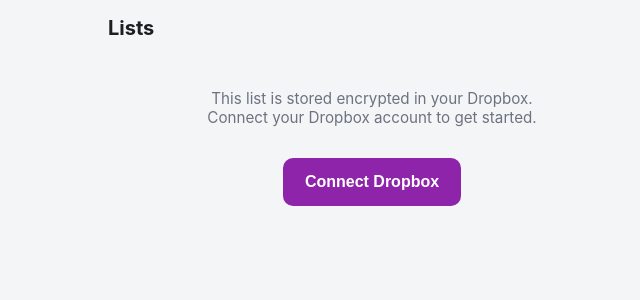
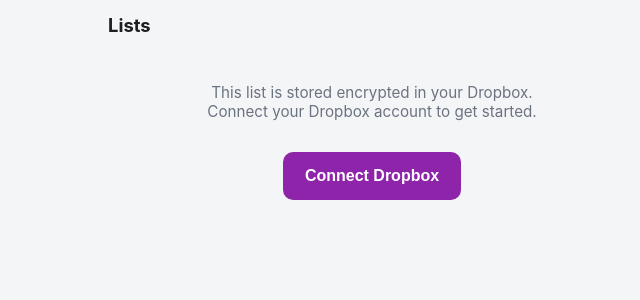
Before and after one commit to ramon-astudillo/ramon-astudillo.github.io, a Jekyll site: the page shared-todo/index.html, which Jekyll copies as it is, in a window 1280 px wide. Shown: the top 300 px of the page, without its empty margins (268-908 px from the left). Built offline with Jekyll 4.4.1, drawn with Linux system fonts in a browser that asks for light colours.

Commit message:
shared-todo: add dark mode setting, compress header to two lines

```diff
--- a/shared-todo/app.js
+++ b/shared-todo/app.js
@@ -83,9 +83,29 @@
   el("todoList").hidden = !isList;
   el("emptyState").hidden = true; // render() decides whether to show this
   el("addBar").hidden = !isList;
-  el("syncLine").hidden = !isList;
+  el("syncStatus").hidden = !isList;
+  el("refreshBtn").hidden = !isList;
   el("settingsBtn").hidden = !isList;
   el("tabBar").hidden = !isList;
+}
+
+// "system" | "light" | "dark", persisted per device (not synced — it's a
+// display preference, not list data). The initial paint is handled by an
+// inline script in index.html's <head> (before app.js even loads) so a
+// stored "dark" doesn't flash light first; this just keeps it in sync after
+// that and on user changes.
+const LS_THEME = "shared_todo_theme";
+
+function applyTheme(theme) {
+  if (theme === "light" || theme === "dark") document.documentElement.dataset.theme = theme;
+  else delete document.documentElement.dataset.theme;
+  const isDark = theme === "dark" || (theme !== "light" && window.matchMedia("(prefers-color-scheme: dark)").matches);
+  el("themeColorMeta").setAttribute("content", isDark ? "#3a1d47" : "#8e24aa");
+}
+
+function setTheme(theme) {
+  localStorage.setItem(LS_THEME, theme);
+  applyTheme(theme);
 }
 
 // `action` (optional): { label, onClick } — renders an inline button in the
@@ -1374,6 +1394,11 @@
 function wireEvents() {
   el("appVersionRow").textContent = "App version v" + CONFIG.APP_VERSION;
 
+  const savedTheme = localStorage.getItem(LS_THEME) || "system";
+  el("themeSelect").value = savedTheme;
+  applyTheme(savedTheme); // syncs themeColorMeta; [data-theme] itself was already set by index.html's inline script
+  el("themeSelect").onchange = (e) => setTheme(e.target.value);
+
   el("connectBtn").onclick = () => DropboxAuth.startLogin();
 
   el("passphraseForm").onsubmit = (e) => {
--- a/shared-todo/config.js
+++ b/shared-todo/config.js
@@ -25,7 +25,7 @@
   // Bump alongside sw.js's CACHE_NAME suffix on every deploy that changes
   // app-shell files, so Settings can show which version a device is
   // actually running (useful for confirming an update landed).
-  APP_VERSION: "17",
+  APP_VERSION: "18",
 
   // A small, generic, public icon set. Boards reference one of these keys
   // from the (private, encrypted) manifest — the icon glyphs themselves
--- a/shared-todo/index.html
+++ b/shared-todo/index.html
@@ -4,7 +4,7 @@
 <meta charset="utf-8">
 <meta name="viewport" content="width=device-width, initial-scale=1, maximum-scale=1, user-scalable=no">
 <title>Lists</title>
-<meta name="theme-color" content="#8e24aa">
+<meta name="theme-color" content="#8e24aa" id="themeColorMeta">
 <link rel="manifest" href="manifest.json">
 <link rel="icon" href="icon-192.png">
 <link rel="apple-touch-icon" href="icon-192.png">
@@ -20,6 +20,33 @@
     --border: #e3e5e8;
     --done: #9aa0a6;
   }
+  /* Dark palette applies automatically when the OS is dark (unless the user
+     picked Light in Settings), and always when the user picked Dark —
+     see applyTheme() in app.js, which sets [data-theme] on <html>. */
+  @media (prefers-color-scheme: dark) {
+    :root:not([data-theme="light"]) {
+      --bg: #17181c;
+      --card: #202127;
+      --text: #eceef1;
+      --muted: #9099a3;
+      --accent: #c77dff;
+      --accent-dark: #a855f7;
+      --danger: #ff6b6b;
+      --border: #33353c;
+      --done: #6b7280;
+    }
+  }
+  :root[data-theme="dark"] {
+    --bg: #17181c;
+    --card: #202127;
+    --text: #eceef1;
+    --muted: #9099a3;
+    --accent: #c77dff;
+    --accent-dark: #a855f7;
+    --danger: #ff6b6b;
+    --border: #33353c;
+    --done: #6b7280;
+  }
   * { box-sizing: border-box; -webkit-tap-highlight-color: transparent; }
   [hidden] { display: none !important; }
   html, body {
@@ -30,11 +57,15 @@
   #app { max-width: 560px; margin: 0 auto; min-height: 100%; display: flex; flex-direction: column; }
 
   header {
-    padding: 16px 16px 10px;
-    display: flex; align-items: center; justify-content: space-between;
+    padding: 14px 16px 8px;
+    display: flex; align-items: center; gap: 8px;
   }
-  header h1 { font-size: 1.25rem; margin: 0; }
-  .sync-line { font-size: 0.75rem; color: var(--muted); padding: 0 16px 8px; display: flex; justify-content: space-between; align-items: center; }
+  header h1 { font-size: 1.15rem; margin: 0; flex: none; white-space: nowrap; }
+  .sync-status {
+    flex: 1; min-width: 0; text-align: right;
+    font-size: 0.75rem; color: var(--muted);
+    white-space: nowrap; overflow: hidden; text-overflow: ellipsis;
+  }
   .tab-bar { display: flex; gap: 4px; padding: 0 12px 8px; overflow-x: auto; }
   .tab-btn {
     background: none; border: none; border-radius: 10px; padding: 8px 12px;
@@ -236,6 +267,10 @@
     font-size: 0.85rem; width: 120px; background: var(--card); color: var(--text);
   }
   .settings-sheet .row .row-actions { display: flex; gap: 6px; }
+  .settings-sheet .row select {
+    padding: 6px 8px; border-radius: 8px; border: 1px solid var(--border);
+    font-size: 0.85rem; background: var(--card); color: var(--text);
+  }
 
   .spinner {
     width: 18px; height: 18px; border: 2px solid var(--border); border-top-color: var(--accent);
@@ -248,19 +283,26 @@
   }
   @keyframes spin { to { transform: rotate(360deg); } }
 </style>
+<script>
+  // Applied before first paint (not in app.js, which only runs after
+  // DOMContentLoaded) so a device with the Dark setting saved doesn't flash
+  // the light palette first.
+  (function () {
+    var t = localStorage.getItem("shared_todo_theme");
+    if (t === "light" || t === "dark") document.documentElement.dataset.theme = t;
+  })();
+</script>
 </head>
 <body>
 <div id="app">
 
   <header>
     <h1 id="headerTitle">Lists</h1>
+    <span class="sync-status" id="syncStatus" hidden>Not synced yet</span>
+    <button class="icon-btn" id="refreshBtn" title="Refresh" hidden>&#8635;</button>
     <button class="icon-btn" id="settingsBtn" title="Settings" hidden>&#9881;</button>
   </header>
   <div class="tab-bar" id="tabBar" hidden></div>
-  <div class="sync-line" id="syncLine" hidden>
-    <span id="syncStatus">Not synced yet</span>
-    <button class="icon-btn" id="refreshBtn" title="Refresh">&#8635;</button>
-  </div>
 
   <main id="main">
     <div class="center-screen" id="screen-connect">
@@ -303,6 +345,14 @@
   <div class="settings-panel" id="settingsPanel">
     <div class="settings-sheet">
       <h2>Settings</h2>
+      <div class="row">
+        <span>Appearance</span>
+        <select id="themeSelect">
+          <option value="system">System</option>
+          <option value="light">Light</option>
+          <option value="dark">Dark</option>
+        </select>
+      </div>
       <form class="row" id="userNameForm">
         <span>Your name</span>
         <span class="row-actions">
--- a/shared-todo/sw.js
+++ b/shared-todo/sw.js
@@ -1,6 +1,6 @@
 // Minimal app-shell cache so the page can open offline. Never touches
 // Dropbox API calls or OAuth redirects — only caches this app's own files.
-const CACHE_NAME = "shared-todo-shell-v19";
+const CACHE_NAME = "shared-todo-shell-v20";
 const SHELL_FILES = [
   "./",
   "./index.html",
```
